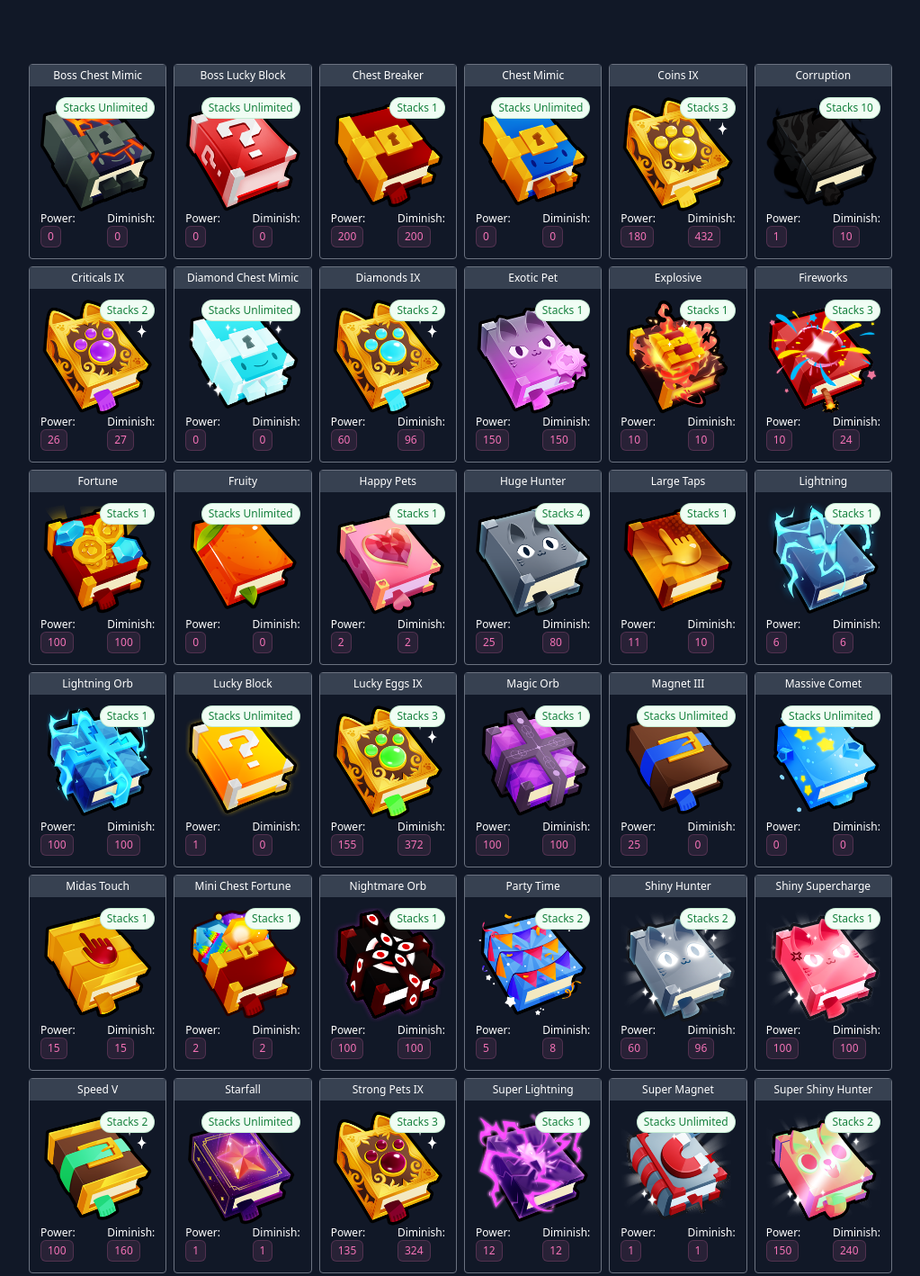
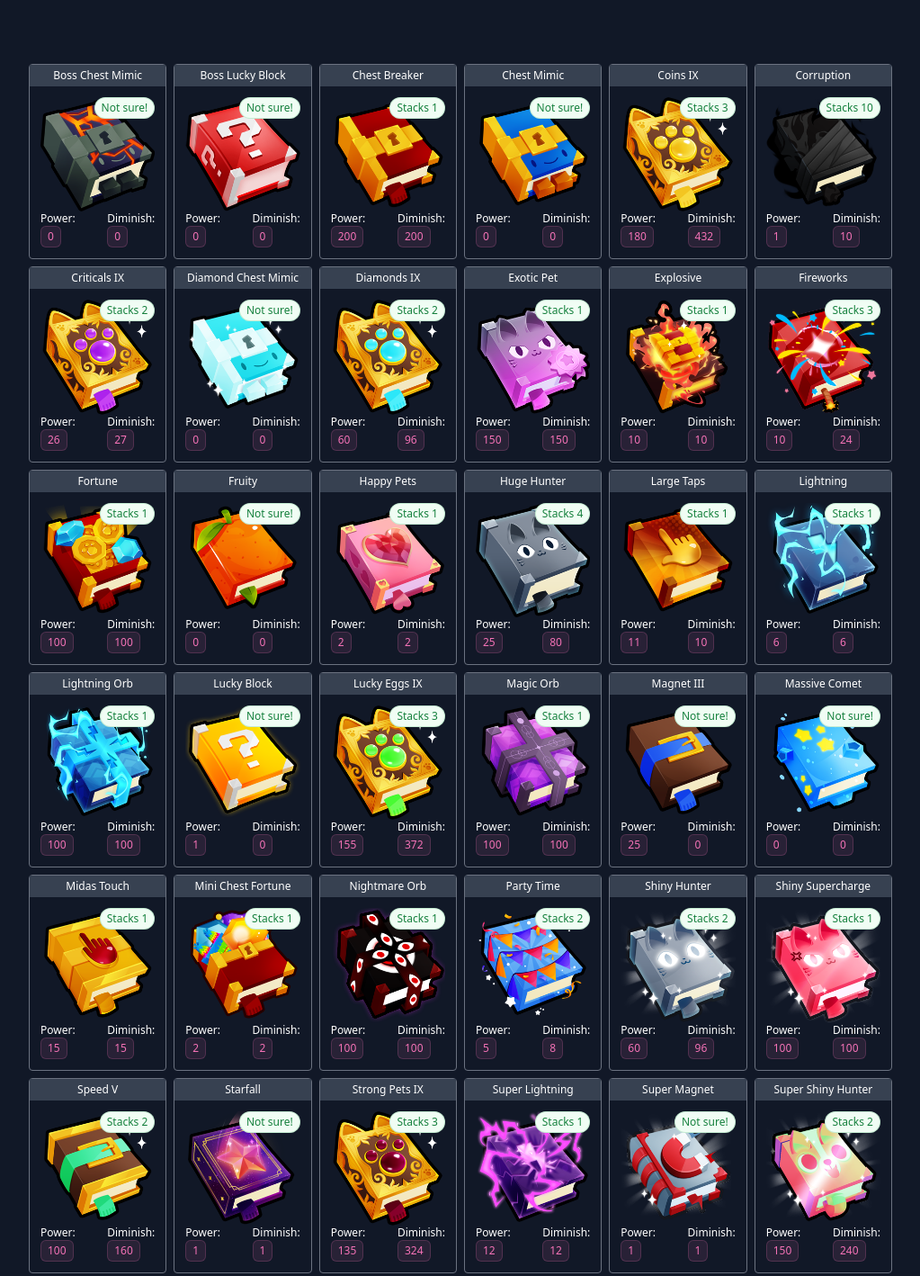
Before and after one commit to FR3Ddev/Enchantstackinfo, a plain HTML site: page index.html in a window 1280 px wide. Shown: the part 57-1475 px from the top of the page at 90% size, without its empty margins (128-1151 px from the left). Drawn offline with Linux system fonts and the light colour scheme; a script that the page names is missing.

Commit message:
Update index.html

```diff
--- a/index.html
+++ b/index.html
@@ -87,7 +87,7 @@
                             <div class="absolute top-0 right-0">
                                 <span
                                     class="inline-flex items-center rounded-full bg-green-50 px-2 py-1 text-xs font-medium text-green-700 ring-1 ring-inset ring-green-600/20">
-                                    Stacks Unlimited
+                                    Not sure!
                                 </span>
                             </div>
                         </div>
@@ -122,7 +122,7 @@
                             <div class="absolute top-0 right-0">
                                 <span
                                     class="inline-flex items-center rounded-full bg-green-50 px-2 py-1 text-xs font-medium text-green-700 ring-1 ring-inset ring-green-600/20">
-                                    Stacks Unlimited
+                                    Not sure!
                                 </span>
                             </div>
                         </div>
@@ -192,7 +192,7 @@
                             <div class="absolute top-0 right-0">
                                 <span
                                     class="inline-flex items-center rounded-full bg-green-50 px-2 py-1 text-xs font-medium text-green-700 ring-1 ring-inset ring-green-600/20">
-                                    Stacks Unlimited
+                                    Not sure!
                                 </span>
                             </div>
                         </div>
@@ -332,7 +332,7 @@
                             <div class="absolute top-0 right-0">
                                 <span
                                     class="inline-flex items-center rounded-full bg-green-50 px-2 py-1 text-xs font-medium text-green-700 ring-1 ring-inset ring-green-600/20">
-                                    Stacks Unlimited
+                                    Not sure!
                                 </span>
                             </div>
                         </div>
@@ -542,7 +542,7 @@
                             <div class="absolute top-0 right-0">
                                 <span
                                     class="inline-flex items-center rounded-full bg-green-50 px-2 py-1 text-xs font-medium text-green-700 ring-1 ring-inset ring-green-600/20">
-                                    Stacks Unlimited
+                                    Not sure!
                                 </span>
                             </div>
                         </div>
@@ -752,7 +752,7 @@
                             <div class="absolute top-0 right-0">
                                 <span
                                     class="inline-flex items-center rounded-full bg-green-50 px-2 py-1 text-xs font-medium text-green-700 ring-1 ring-inset ring-green-600/20">
-                                    Stacks Unlimited
+                                    Not sure!
                                 </span>
                             </div>
                         </div>
@@ -857,7 +857,7 @@
                             <div class="absolute top-0 right-0">
                                 <span
                                     class="inline-flex items-center rounded-full bg-green-50 px-2 py-1 text-xs font-medium text-green-700 ring-1 ring-inset ring-green-600/20">
-                                    Stacks Unlimited
+                                    Not sure!
                                 </span>
                             </div>
                         </div>
@@ -892,7 +892,7 @@
                             <div class="absolute top-0 right-0">
                                 <span
                                     class="inline-flex items-center rounded-full bg-green-50 px-2 py-1 text-xs font-medium text-green-700 ring-1 ring-inset ring-green-600/20">
-                                    Stacks Unlimited
+                                    Not sure!
                                 </span>
                             </div>
                         </div>
@@ -1172,7 +1172,7 @@
                             <div class="absolute top-0 right-0">
                                 <span
                                     class="inline-flex items-center rounded-full bg-green-50 px-2 py-1 text-xs font-medium text-green-700 ring-1 ring-inset ring-green-600/20">
-                                    Stacks Unlimited
+                                    Not sure!
                                 </span>
                             </div>
                         </div>
@@ -1277,7 +1277,7 @@
                             <div class="absolute top-0 right-0">
                                 <span
                                     class="inline-flex items-center rounded-full bg-green-50 px-2 py-1 text-xs font-medium text-green-700 ring-1 ring-inset ring-green-600/20">
-                                    Stacks Unlimited
+                                    Not sure!
                                 </span>
                             </div>
                         </div>
@@ -1347,7 +1347,7 @@
                             <div class="absolute top-0 right-0">
                                 <span
                                     class="inline-flex items-center rounded-full bg-green-50 px-2 py-1 text-xs font-medium text-green-700 ring-1 ring-inset ring-green-600/20">
-                                    Stacks Unlimited
+                                    Not sure!
                                 </span>
                             </div>
                         </div>
```
